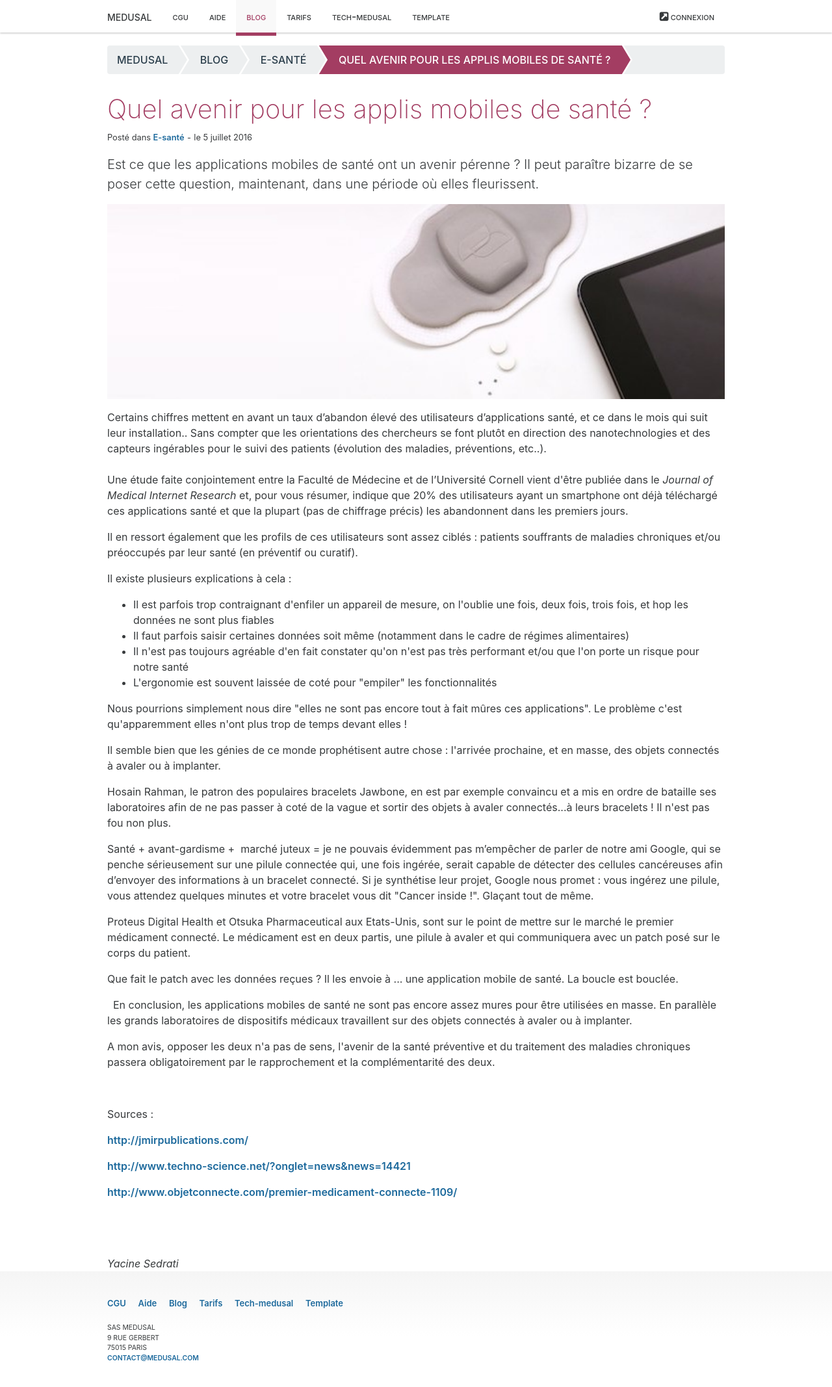
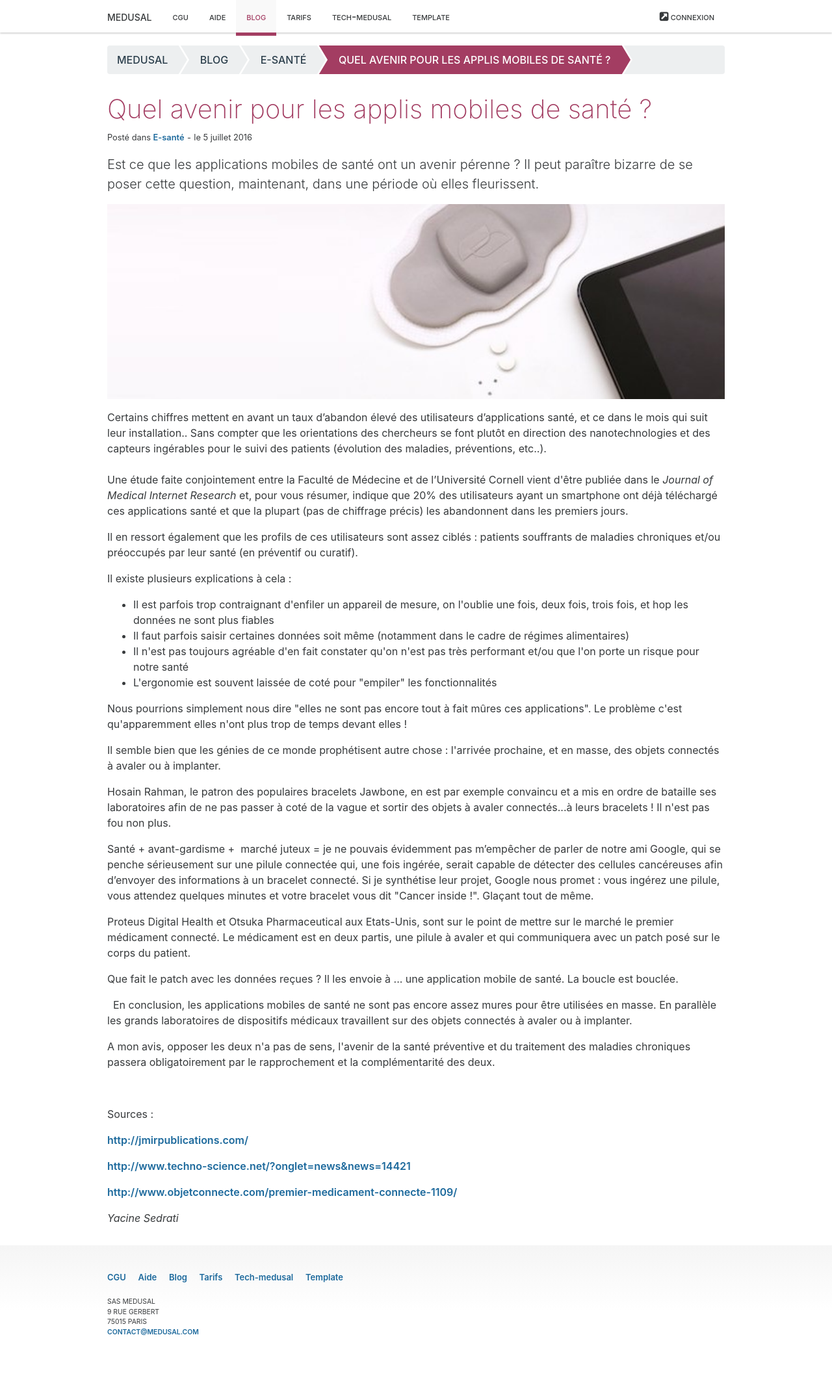
Before and after one commit to medusal/medusal.github.io, a Jekyll site: the page built from _posts/2016-02-05-quel-avenir-pour-les-applis-mobiles-de-sante.html, in a window 1280 px wide. Shown: the whole page at 65% size. Built offline with Jekyll 4.4.1, drawn with Linux system fonts in a browser that asks for light colours; after the commit the page ends 2094 px from its top, so only the background shows below that.

Commit message:
Update from Forestry.io - 2016-02-05-quel-avenir-pour-les-applis-mobiles-de-sante.html

```diff
--- a/_posts/2016-02-05-quel-avenir-pour-les-applis-mobiles-de-sante.html
+++ b/_posts/2016-02-05-quel-avenir-pour-les-applis-mobiles-de-sante.html
@@ -36,5 +36,3 @@ En conclusion, les applications mobiles de santé ne sont pas encore assez mures
 <p><a href="http://jmirpublications.com/" target="_blank">http://jmirpublications.com/</a></p>
 <p><a href="http://www.techno-science.net/?onglet=news&amp;news=14421" target="_blank">http://www.techno-science.net/?onglet=news&amp;news=14421</a></p>
 <p><a href="http://www.objetconnecte.com/premier-medicament-connecte-1109/" target="_blank">http://www.objetconnecte.com/premier-medicament-connecte-1109/</a></p>
-<p>&nbsp;</p>
-</div>
```
